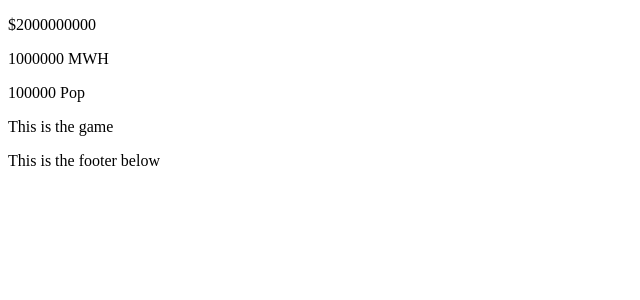
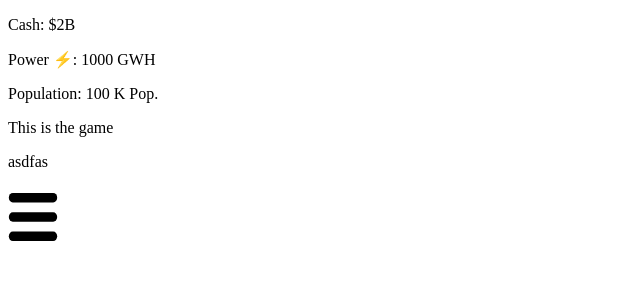
Before and after one commit to wkaisertexas/HooHacks2023, a Next.js app in the folder hosting/: page /play in a window 1280 px wide. Both pictures are taken after a click on the element 640 px from the left and 77 px from the top of the page. Shown: the top 300 px of the page, without its empty margins (0-640 px from the left). Built offline with nearby package versions, Linux system fonts and the light colour scheme.

Commit message:
Checkpoint time

```diff
--- a/hosting/components/Cell.tsx
+++ b/hosting/components/Cell.tsx
@@ -9,10 +9,12 @@ export enum CellType {
     Empty = 4
 }
 
-export default function Cell({type}) {
+const CELL_SIZE = 64;
+
+export default function Cell(props) {
     return (
-        <div className='cell'>
-            <p>{type}</p>
+        <div className={`cell w-16 h-16`}>
+            <p>asdfas</p>
         </div>
     )
 }
--- a/hosting/components/Game.tsx
+++ b/hosting/components/Game.tsx
@@ -1,6 +1,7 @@
 // game.tsx functional component
 import Grid from './Grid';
 import Toolbar from './Toolbar';
+import Menu from './Menu';
 
 export default function Game(props) {
     return (
@@ -10,7 +11,7 @@ export default function Game(props) {
             <p>This is the game</p>
             <Grid viewModel={props.viewModel}/>
 
-            <p>This is the footer below</p>
+            <Menu viewModel={props.viewModel} />
         </div>
     )
 }
--- a/hosting/components/Grid.tsx
+++ b/hosting/components/Grid.tsx
@@ -1,11 +1,14 @@
 import React, {useState} from 'react';
 import Cell from './Cell';
 
-export default function Grid({numRows, numCols}) {
+const NUMROWS = 50;
+const NUMCOLS = 50;
+
+export default function Grid(props) {
     const [grid, setGrid] = useState(() => {
         const rows = [];
-        for(let i = 0; i < numRows; i++){
-            rows.push(Array.from(Array(numCols), () => false));
+        for(let i = 0; i < NUMROWS; i++){
+            rows.push(Array.from(Array(NUMCOLS), () => false));
         }
         return rows;
     })
--- a/hosting/components/Intro.tsx
+++ b/hosting/components/Intro.tsx
@@ -2,13 +2,13 @@
 export default function Intro(props: any) {
     return <div onClick={() => {props.viewModel.setGameState(2)}}>
         <div className='flex h-screen w-screen p-10 flex-col justify-center items-center bg-black text-white'>
-            <p>
+            <p className='my-5'>
                 MILLENIUM TOWN IS IN DIRE NEED OF POWER.
             </p>
-            <p>
+            <p className='my-5'>
                 IN THE YEAR 2000, MILENIUM TOWN BEGINS A NEW ERA OF POWER. A SINGLE POLLUTING COAL POWER PLANT WAS ENOUGH, UNTIL NOW. A MASSIVE BOOM IS IN THE WORKS, INCREASING YOUR POPULATION FROM 30,000 TO 200,000. YOUR JOB AS A GRID MANAGER IS TO MANAGE THIS TRANSFORMATION AND KEEP YOUR POWER GRID RUNNING. HOWEVER, YOUR CITIZENS DO NOT TAKE KINDLY TO BLACKOUTS.
             </p>
-            <p>
+            <p className='my-5'>
                 YOU ARE THE ONLY ONE WHO CAN SAVE US.
             </p>
         </div>
--- /dev/null
+++ b/hosting/components/Menu.tsx
@@ -0,0 +1,92 @@
+const plants = [
+    {
+        name: 'Coal',
+        description: 'Coal is a fossil fuel that is formed from the remains of dead plants and animals. It is the most abundant fossil fuel and is used to generate electricity and heat homes and businesses.',
+        cost: 100,
+        power: 1,
+        pollution: 1,
+        image: 'coal.png',
+    },
+    {
+        name: 'Nuclear',
+        description: 'Nuclear power is the use of nuclear reactions that release nuclear energy to generate heat, which most frequently is then used in steam turbines to produce electricity in a nuclear power plant.',
+        cost: 1000,
+        power: 10,
+        pollution: 0,
+        image: 'nuclear.png',
+    },
+    {
+        name: 'Solar',
+        description: 'Solar power is the conversion of energy from sunlight into electricity, either directly using photovoltaics (PV), or indirectly using concentrated solar power (CSP).',
+        cost: 10000,
+        power: 100,
+        pollution: 0,
+        image: 'solar.png',
+    },
+    {
+        name: 'Wind',
+        description: 'Wind power is the use of air flow through wind turbines to mechanically power generators for electric power. Wind power, as an alternative to burning fossil fuels, is plentiful, renewable, widely distributed, clean, produces no greenhouse gas emissions during operation, consumes no water, and uses little land.',
+        cost: 100000,
+        power: 1000,
+        pollution: 0,
+        image: 'wind.png',
+    },
+    {
+        name: 'Hydro',
+        description: 'Hydropower, or water power, is power derived from the energy of falling or fast-flowing water, which may be harnessed for useful purposes. Hydropower is a renewable energy source.',
+        cost: 1000000,
+        power: 10000,
+        pollution: 0,
+        image: 'hydro.png',
+    },
+    {
+        name: 'Geothermal',
+        description: 'Geothermal energy is thermal energy generated and stored in the Earth. Thermal energy is the energy that determines the temperature of matter. The geothermal energy of the Earth\'s crust originates from the original formation of the planet and from radioactive decay of materials (in particular uranium).',
+        cost: 10000000,
+        power: 100000,
+        pollution: 0,
+        image: 'geothermal.png',
+    },
+]
+
+import React, {useState} from 'react';
+import Image from 'next/image';
+
+export default function Menu(props){
+    const [openedMenu, setOpenedMenu] = useState(false);
+
+    const toggleMenu = () => {
+        setOpenedMenu(!openedMenu);
+    }
+
+    if(openedMenu){
+        return (
+            <div className='flex flex-col justify-center items-center'>
+                <div className='flex flex-col justify-center items-center bg-white rounded-lg p-5'>
+                    <p className='text-3xl font-bold'>Plants</p>
+                    <p className='text-xl font-bold' onClick={toggleMenu}>Close Menu</p>
+                    <div className='flex flex-row justify-center items-center'>
+                        {plants.map((plant) => {
+                            return (
+                                <div className='flex flex-col justify-center items-center'>
+                                    <h2>{plant.name}</h2>
+                                    {/* <Image alt={plant.description} src={plant.image}/> */}
+                                    <p>{plant.description}</p>
+                                    <p>Cost: {plant.cost}</p>
+                                    <p>Power: {plant.power}</p>
+                                    <p>Pollution: {plant.pollution}</p>
+                                </div>
+                            )
+                        })}
+                    </div>
+                </div>
+            </div>
+        )
+    }
+
+    return (
+        <h1 onClick={toggleMenu}>
+            <Image src='/menu.svg' alt='Menu' width={50} height={50}/>
+        </h1>
+        )
+}
--- a/hosting/components/Toolbar.tsx
+++ b/hosting/components/Toolbar.tsx
@@ -1,12 +1,45 @@
+import { stringify } from "querystring";
+
 export default function Toolbar(props) {
     const viewModel = props.viewModel;
 
+    const prettyMoney = (money) => {
+        let amount = Math.log10(money);
+        if (amount < 3) {
+            return `$${Math.round(money)}`
+        }else if(amount < 6){
+            return `$${Math.round(money / 1000)}K`
+        }else if(amount < 9){
+            return `$${Math.round(money / 1000000)}M`
+        }else if(amount < 12){
+            return `$${Math.round(money / 1000000000)}B`
+        }
+        return `$${Math.round(money)}`
+    }
+
+    const prettyPower = (pop) => {
+        let amount = Math.log10(pop);
+        if (amount < 3) {
+            return `${Math.round(pop)} MWH`;
+        }
+        return `${Math.round(pop / 1000)} GWH`;
+    }
+
+    const prettyPop = (pop) => {
+        let amount = Math.log10(pop);
+        if (amount < 3) {
+            return `${Math.round(pop)} Pop.`;
+        }
+        return `${Math.round(pop / 1000)} K Pop.`;
+    }
+
     return (
         <div className='flex flex-row justify-between'>
-            <p>${viewModel.money}</p>
-            <p>{viewModel.power} MWH</p>
+            <p className='bg-teal-700 text-white px-2 py-1 rounded-sm'>Cash: {prettyMoney(viewModel.money)}</p>
 
-            <p>{viewModel.population} Pop</p>
+            <p className="px-2 py-1 rounded-sm text-white bg-orange-600">Power ⚡️: {prettyPower(viewModel.power)}</p>
+
+            <p className="px-2 py-1 rounded-sm text-white bg-green-500">Population: {prettyPop(viewModel.population)}</p>
         </div>
     )
 }
--- a/hosting/pages/index.tsx
+++ b/hosting/pages/index.tsx
@@ -9,7 +9,7 @@ export default function IndexPage() {
 
       <p>How would you manage the greatest energy transformation since the invention of the lightbulb?</p>
 
-      <GenerationGraph />
+      {/* <GenerationGraph /> */}
 
       <Link href="/play">Play</Link>
     </div>
```
Also changed, not shown: hosting/public/menu.svg (added).
